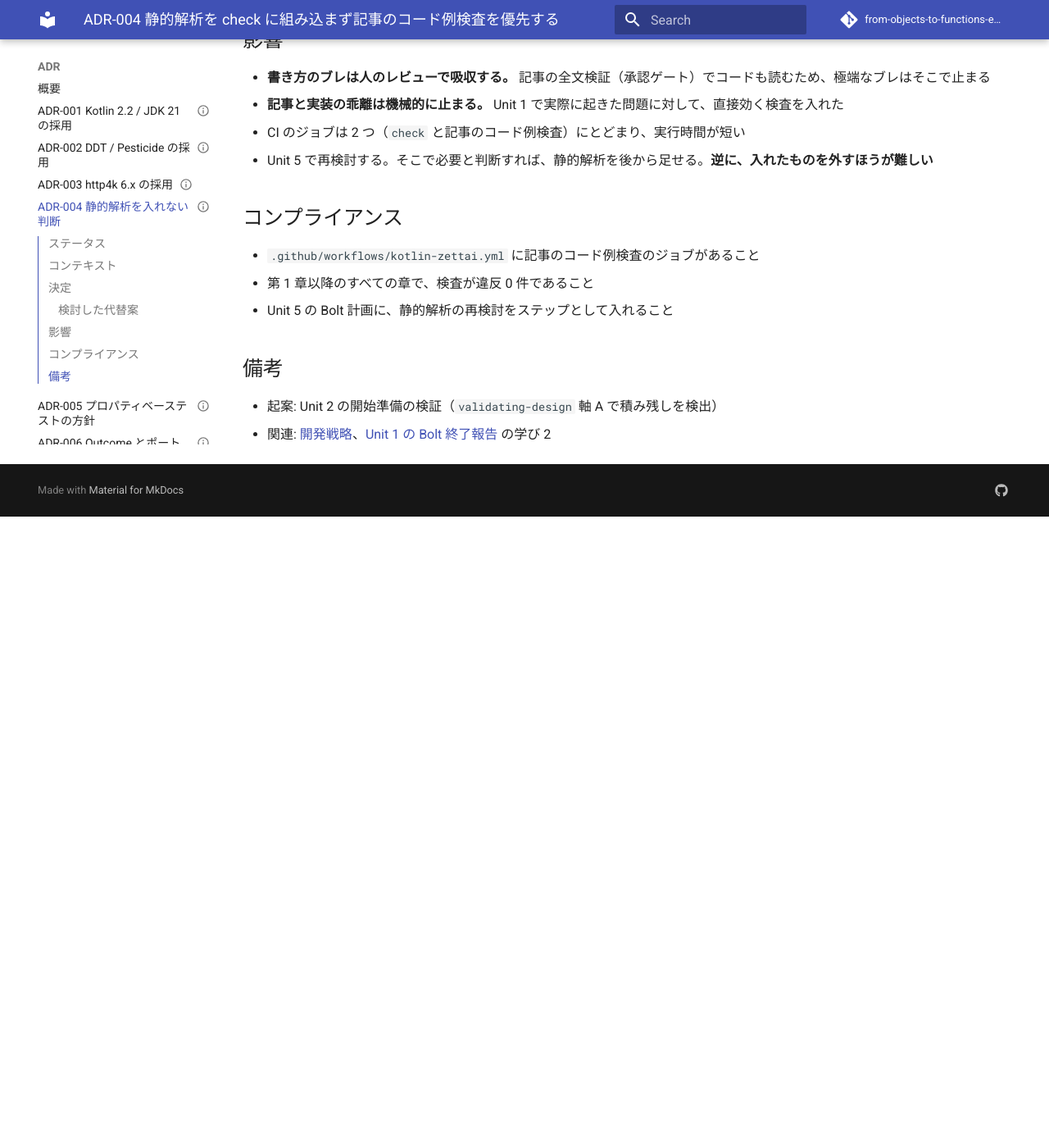
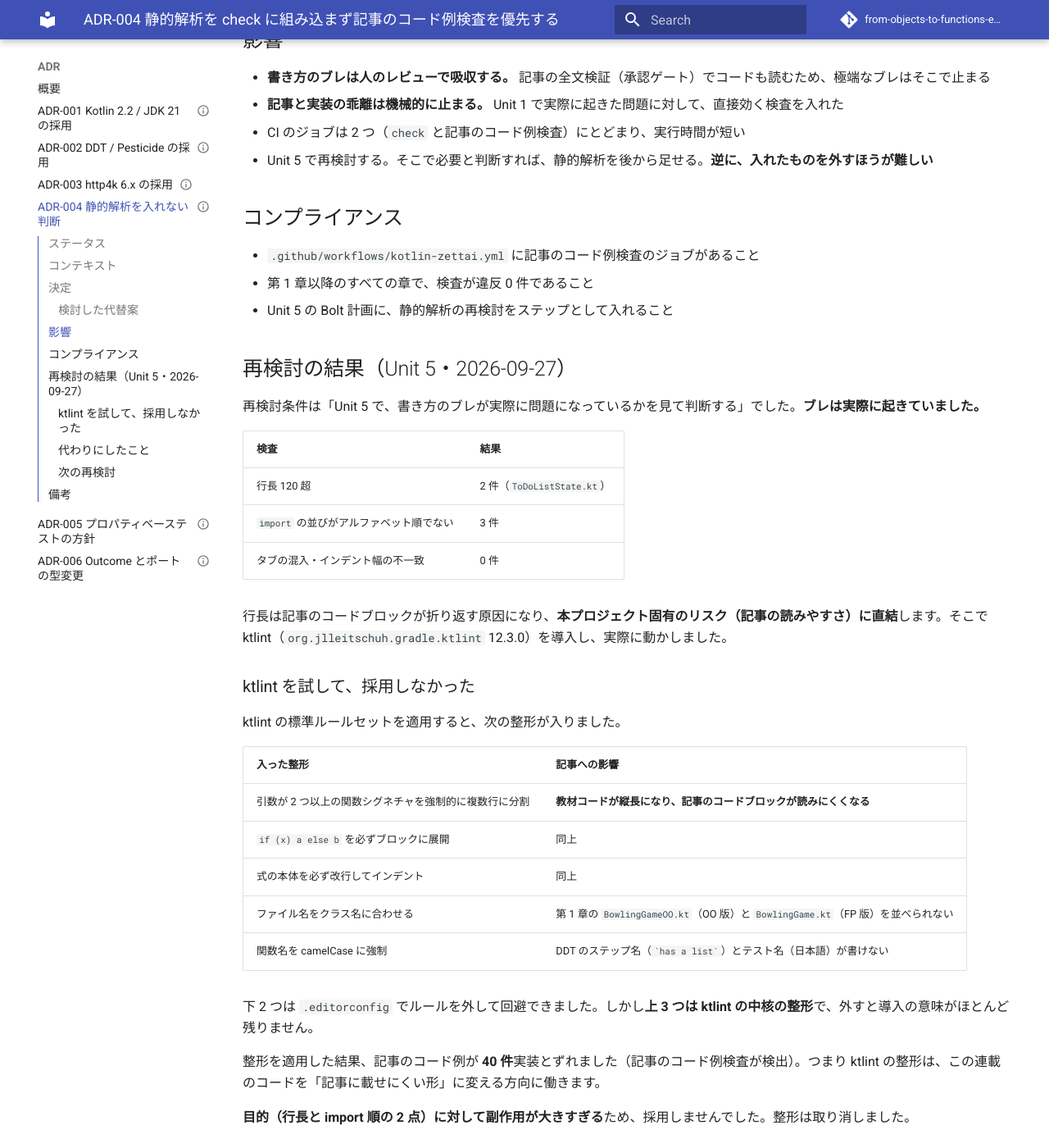
Before and after one commit to k2works/from-objects-to-functions-excersice, an MkDocs documentation site: the page built from docs/adr/ADR-004-static-analysis.md, in a window 1280 px wide and 1400 px high, scrolled down 1446 px. Shown: the whole window at 82% size. Built offline with MkDocs 1.6.1 and Material for MkDocs 9.7.7, drawn with Linux system fonts in a browser that asks for light colours; comment, search, counter and statistics services are not loaded; before the commit the page ends 2076 px from its top, so only the background shows below that; some of the changed text lies outside the part shown.

Commit message:
chore(kotlin): 期限が来た 2 件の「入れない」判断を再検討する
Unit 5 のステップ 5-1.1。ADR-004（静的解析）と ADR-005（プロパティ
ベーステストのライブラリ）の再検討条件が満たされたので見直した。

ADR-004: ktlint を試して採用しなかった

書き方のブレは実際に起きていた（行長 120 超が 2 件、import の並びが
崩れたファイルが 3 件）。行長は記事のコードブロックが折り返す原因で、
本プロジェクト固有のリスクに直結する。

そこで ktlint 12.3.0 を導入して動かした。結果、標準ルールが引数を
強制的に複数行へ分割し、if 式をブロックに展開し、式の本体を必ず改行
した。教材コードが縦長になり、記事のコード例が 40 件ずれた。
ファイル名ルールと関数名ルールは .editorconfig で外せたが、上記 3 つは
ktlint の中核で、外すと導入の意味が残らない。

目的（行長と import 順の 2 点）に対して副作用が大きすぎるので、
整形を取り消して採用しなかった。代わりに 2 点だけを検査する
ops/scripts/article/check_code_style.py を作った。

検出した 5 件は手で直した。行長の 2 件は ToDoListEvent.key() を
切り出して短くした。汎用ツールの整形より意味のある切り出しになった。

ADR-005: ライブラリを入れず骨格をヘルパーに切り出した

重複していたのは生成器ではなく repeat + シード固定の骨格だけだった。
生成器の本体はドメイン固有で、kotest を入れても Arb.bind で書き直す
ことになるだけ。zettai.property.forAllRandom（10 行）に切り出して
重複を解消し、依存は増やさなかった。

どちらの ADR も、次の再検討を時期ではなく事象で区切り直した。
「Unit 5 で見直す」という期限は見直しを忘れないためには有効だったが、
時期が来たことは判断の理由にならない。

```diff
--- a/docs/adr/ADR-004-static-analysis.md
+++ b/docs/adr/ADR-004-static-analysis.md
@@ -56,6 +56,55 @@ generated: { by: claude-code/claude-opus-5, at: 2026-09-26T13:50:12Z }
 - 第 1 章以降のすべての章で、検査が違反 0 件であること
 - Unit 5 の Bolt 計画に、静的解析の再検討をステップとして入れること
 
+## 再検討の結果（Unit 5・2026-09-27）
+
+再検討条件は「Unit 5 で、書き方のブレが実際に問題になっているかを見て判断する」でした。**ブレは実際に起きていました。**
+
+| 検査 | 結果 |
+| :--- | :--- |
+| 行長 120 超 | 2 件（`ToDoListState.kt`） |
+| `import` の並びがアルファベット順でない | 3 件 |
+| タブの混入・インデント幅の不一致 | 0 件 |
+
+行長は記事のコードブロックが折り返す原因になり、**本プロジェクト固有のリスク（記事の読みやすさ）に直結**します。そこで ktlint（`org.jlleitschuh.gradle.ktlint` 12.3.0）を導入し、実際に動かしました。
+
+### ktlint を試して、採用しなかった
+
+ktlint の標準ルールセットを適用すると、次の整形が入りました。
+
+| 入った整形 | 記事への影響 |
+| :--- | :--- |
+| 引数が 2 つ以上の関数シグネチャを強制的に複数行に分割 | **教材コードが縦長になり、記事のコードブロックが読みにくくなる** |
+| `if (x) a else b` を必ずブロックに展開 | 同上 |
+| 式の本体を必ず改行してインデント | 同上 |
+| ファイル名をクラス名に合わせる | 第 1 章の `BowlingGameOO.kt`（OO 版）と `BowlingGame.kt`（FP 版）を並べられない |
+| 関数名を camelCase に強制 | DDT のステップ名（`` `has a list` ``）とテスト名（日本語）が書けない |
+
+下 2 つは `.editorconfig` でルールを外して回避できました。しかし**上 3 つは ktlint の中核の整形**で、外すと導入の意味がほとんど残りません。
+
+整形を適用した結果、記事のコード例が **40 件**実装とずれました（記事のコード例検査が検出）。つまり ktlint の整形は、この連載のコードを「記事に載せにくい形」に変える方向に働きます。
+
+**目的（行長と import 順の 2 点）に対して副作用が大きすぎる**ため、採用しませんでした。整形は取り消しました。
+
+### 代わりにしたこと
+
+必要な 2 点だけを検査するスクリプトを作りました（`ops/scripts/article/check_code_style.py`）。
+
+- 行が 120 文字を超えていないか
+- `import` がアルファベット順に並んでいるか
+
+検出した 5 件は手で直しました。行長の 2 件は、鍵を作る関数（`ToDoListEvent.key()`）を切り出して短くしました。**汎用ツールの整形より、意味のある切り出しになりました。**
+
+### 次の再検討
+
+**時期では区切りません。** 次のいずれかが起きたら再検討します。
+
+1. 開発者が 2 名以上になる（書き方のブレが人の間で起きる）
+2. 自作の検査で拾えない種類の問題（複雑度・未使用コード・バグの兆候）が実際に起きる
+3. 記事のコードの縦長さを許容してよい章が出てくる（たとえば第 13 章の総括）
+
+**「Unit 5 で見直す」という時期の期限は、見直しを忘れないためには有効でした。** ただし判断そのものは事象で行うべきで、時期が来たことは判断の理由になりません。
+
 ## 備考
 
 - 起案: Unit 2 の開始準備の検証（`validating-design` 軸 A で積み残しを検出）
```
Also changed, not shown: docs/adr/ADR-005-property-based-testing.md (+38 -0 lines), 8 other files.
